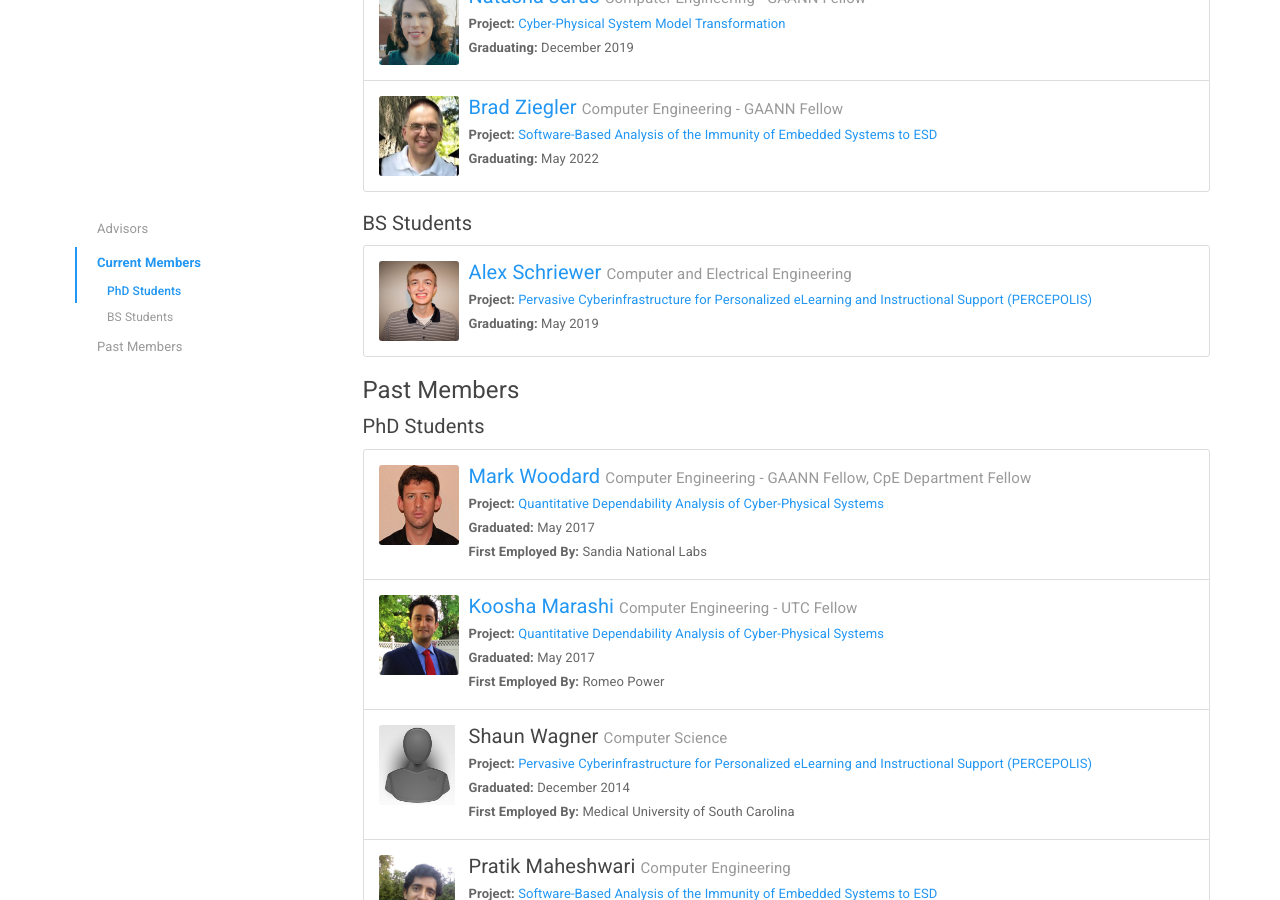
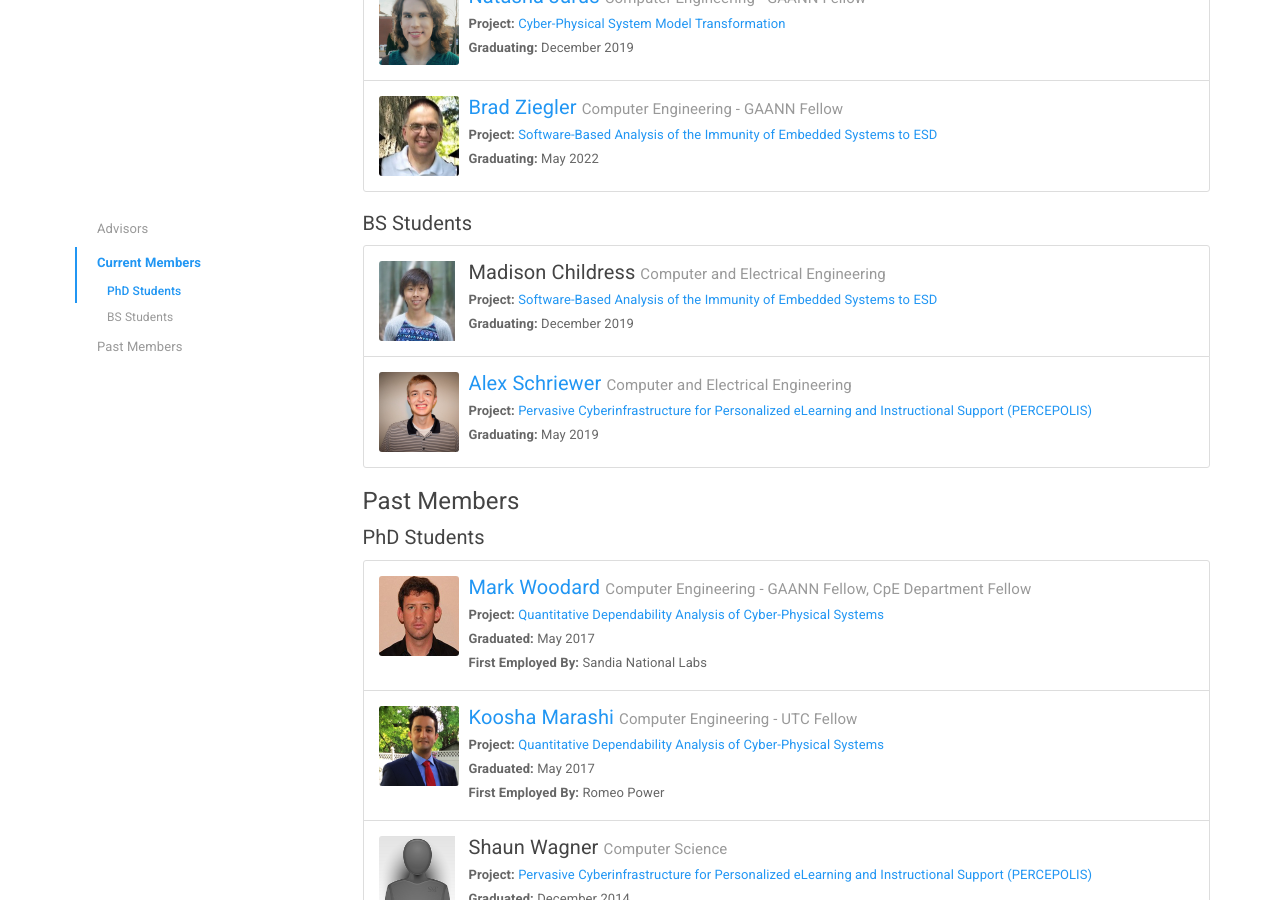
Before and after one commit to sendecomp/sendecomp-website, a Jekyll site: the page built from people.html, in a window 1280 px wide and 900 px high, scrolled down 699 px. Built offline with Jekyll 4.4.1, drawn with Linux system fonts in a browser that asks for light colours.

Commit message:
Add Madison to members

```diff
--- a/_data/members.yml
+++ b/_data/members.yml
@@ -72,6 +72,14 @@
     Support (PERCEPOLIS)
   website: https://sites.google.com/mst.edu/alex-schriewer
   photo: Schriewer.jpg
+
+- name: Madison Childress
+  major: Computer and Electrical Engineering
+  degree: BS
+  status: Active
+  grad: 2019 Dec
+  project: Software-Based Analysis of the Immunity of Embedded Systems to ESD
+  photo: Childress.jpg
 
 - name: Melanie Bruce
   major: Computer Engineering
```
Also changed, not shown: img/members/Childress.jpg (added).
